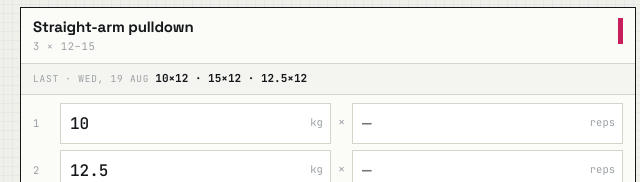
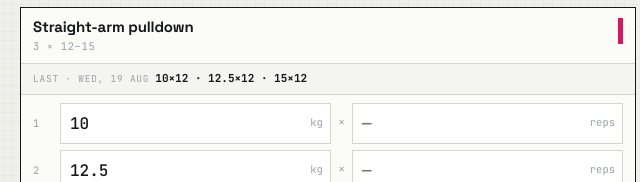
Before and after one commit to stephenwood77/training-log, a plain HTML site: page index.html in a window 1280 px wide. Shown: the part 1338-1520 px from the top of the page, 312-952 px from the left. Drawn offline with Linux system fonts and the light colour scheme.

Commit message:
Add files via upload

```diff
--- a/index.html
+++ b/index.html
@@ -479,14 +479,18 @@ function topSet(sets){
   return best;
 }
 function setsText(sets, assist){
-  const byW = {};
-  sets.forEach(s=>{ if(s.w==null||s.r==null) return; (byW[s.w]=byW[s.w]||[]).push(s.r); });
-  return Object.keys(byW).map(w =>{
-    const n = +w;
+  // a Map keeps the order the sets were done in; a plain object reorders numeric keys
+  const byW = new Map();
+  sets.forEach(s=>{
+    if(s.w==null||s.r==null) return;
+    if(!byW.has(s.w)) byW.set(s.w, []);
+    byW.get(s.w).push(s.r);
+  });
+  return [...byW.entries()].map(([n, reps])=>{
     const label = assist
       ? (n===0 ? 'bodyweight' : n<0 ? `${Math.abs(n)} assist` : `+${n} kg`)
       : n;
-    return `${label}×${byW[w].join(',')}`;
+    return `${label}×${reps.join(',')}`;
   }).join(' · ');
 }
 
```
